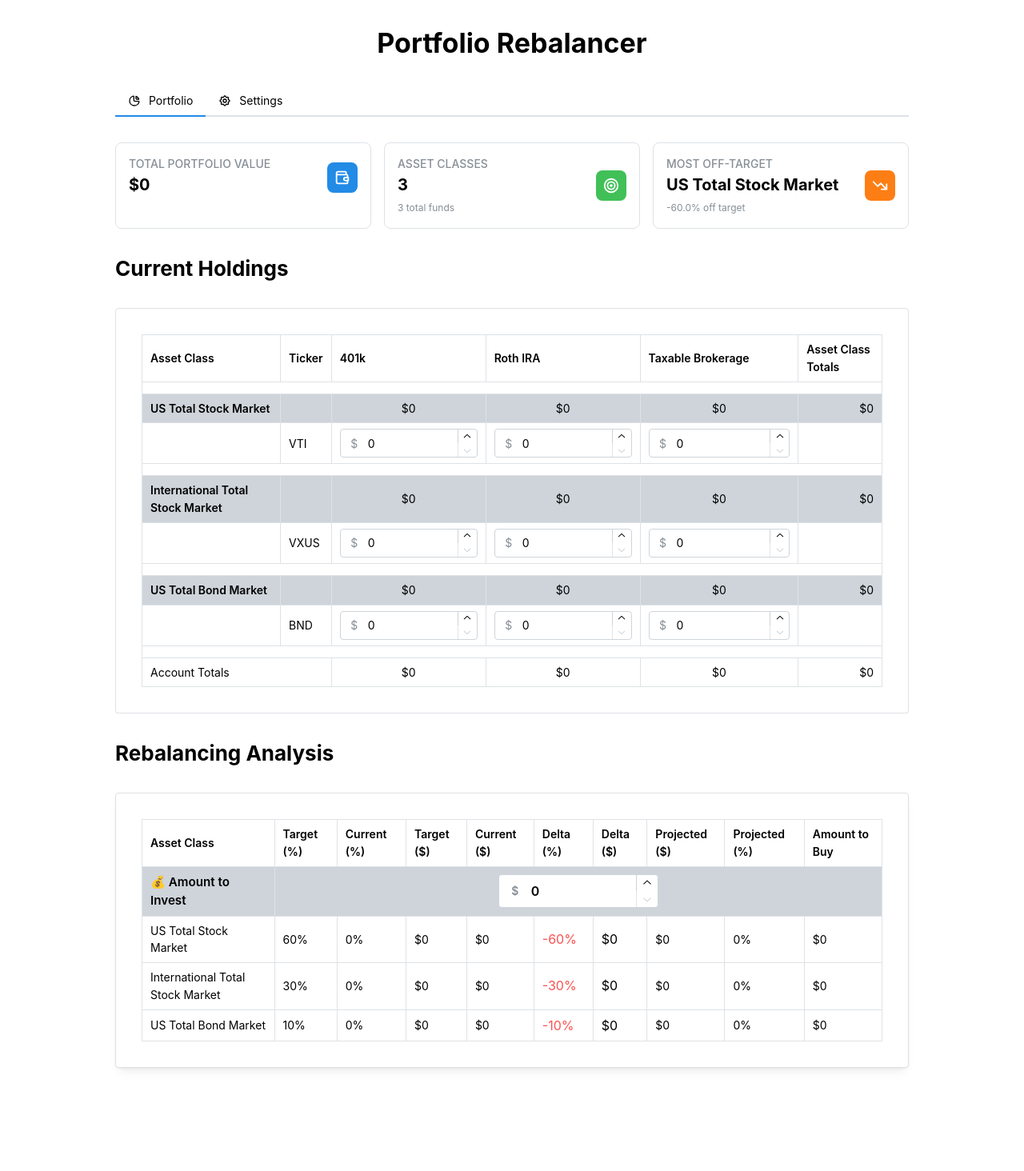
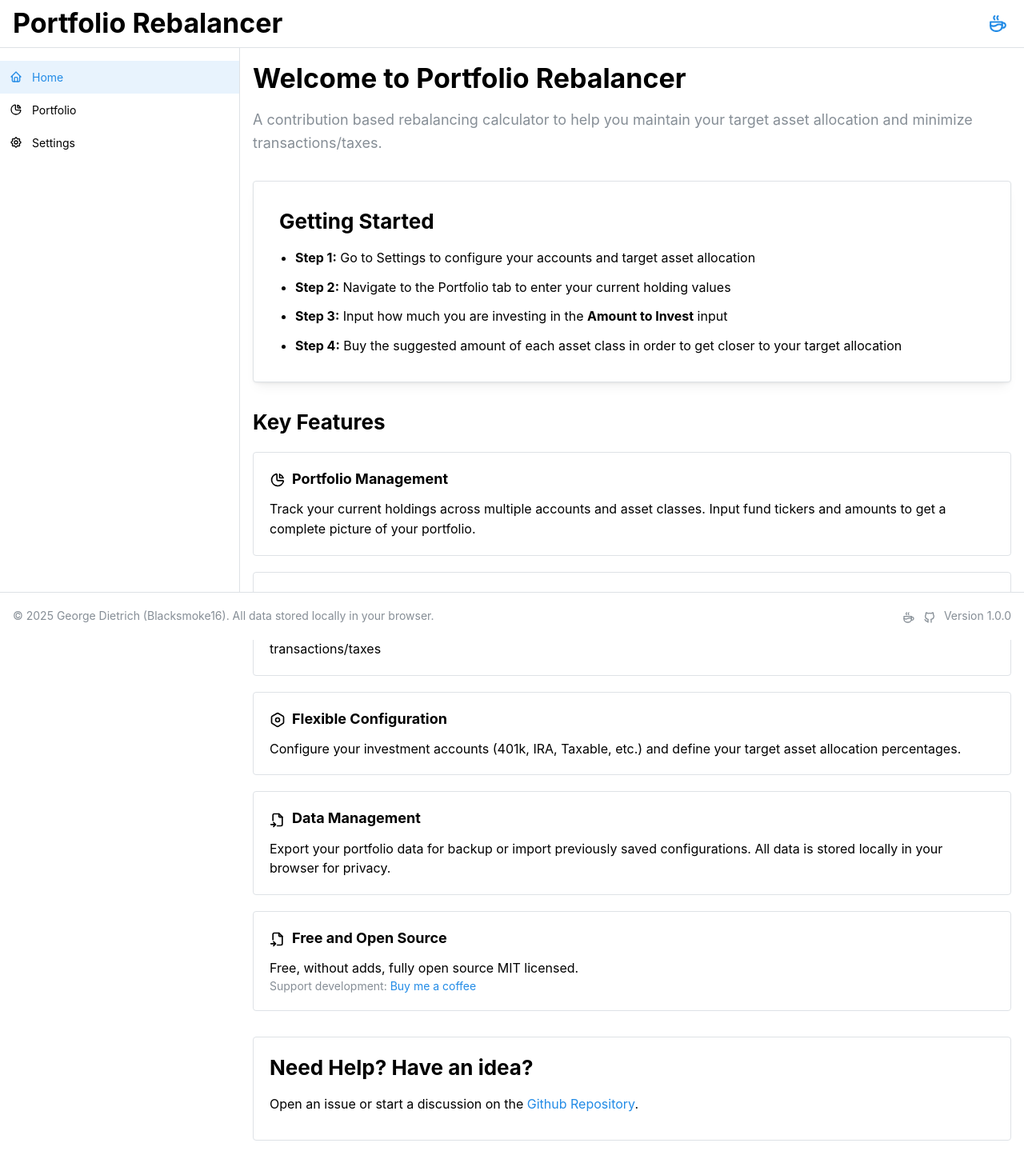
Before and after one commit to Blacksmoke16/rebalancer, a React (Vite) app: page / in a window 1280 px wide. Shown: the top 1464 px of the page at 80% size. Before the commit the page ends 1367 px from the top, so only its background shows below. Built offline with nearby package versions, Linux system fonts and the light colour scheme.

Commit message:
Redo layout

```diff
--- a/src/components/AppContent.tsx
+++ b/src/components/AppContent.tsx
@@ -1,5 +1,23 @@
-import { Box, Container, Stack, Tabs, Title } from "@mantine/core";
-import { IconChartPie, IconSettings } from "@tabler/icons-react";
+import {
+  ActionIcon,
+  Anchor,
+  AppShell,
+  Burger,
+  Group,
+  NavLink,
+  ScrollArea,
+  Stack,
+  Text,
+  Title,
+} from "@mantine/core";
+import { useDisclosure } from "@mantine/hooks";
+import {
+  IconChartPie,
+  IconSettings,
+  IconCoffee,
+  IconHome,
+  IconBrandGithub,
+} from "@tabler/icons-react";
 import { lazy, Suspense } from "react";
 import { PortfolioInputTable } from "./PortfolioInputTable";
 import { RebalancingAnalysisTable } from "./RebalancingAnalysisTable";
@@ -21,70 +39,41 @@ const AssetClassSettings = lazy(() =>
 const DataManagement = lazy(() =>
   import("./DataManagement").then((m) => ({ default: m.DataManagement })),
 );
+const Homepage = lazy(() =>
+  import("./Homepage").then((m) => ({ default: m.Homepage })),
+);
 
 export function AppContent() {
   const { accounts, portfolio, handleDataImport, accountList, portfolioList } =
     usePortfolioContext();
 
-  const [activeTab, handleTabChange] = useTabPersistence('portfolio');
+  const [activeTab, handleTabChange] = useTabPersistence("home");
+  const [opened, { toggle }] = useDisclosure();
 
+  const renderContent = () => {
+    if (activeTab === "home") {
       return (
-    <Container size="80%" px="md">
-      <Box component="main" py="xl">
-        <Title order={1} mb="xl" ta="center">
-          Portfolio Rebalancer
-        </Title>
+        <Suspense fallback={<SettingsLoadingSkeleton />}>
+          <Homepage />
+        </Suspense>
+      );
+    }
 
-        <Tabs value={activeTab} onChange={handleTabChange}>
-          <Tabs.List role="tablist" aria-label="Portfolio management sections">
-            <Tabs.Tab
-              value="portfolio"
-              leftSection={<IconChartPie size={16} aria-hidden="true" />}
-              role="tab"
-            >
-              Portfolio
-            </Tabs.Tab>
-            <Tabs.Tab
-              value="settings"
-              leftSection={<IconSettings size={16} aria-hidden="true" />}
-              role="tab"
-            >
-              Settings
-            </Tabs.Tab>
-          </Tabs.List>
-
-          <Tabs.Panel
-            value="portfolio"
-            role="tabpanel"
-            aria-labelledby="portfolio-tab"
-          >
-            <Stack
-              component="section"
-              mt="xl"
-              aria-label="Portfolio management"
-              gap="xl"
-            >
+    if (activeTab === "portfolio") {
+      return (
+        <Stack gap="xl">
           <PortfolioSummaryCards />
-
           <Title order={2}>Current Holdings</Title>
           <PortfolioInputTable />
-
           <Title order={2}>Rebalancing Analysis</Title>
           <RebalancingAnalysisTable />
         </Stack>
-          </Tabs.Panel>
+      );
+    }
 
-          <Tabs.Panel
-            value="settings"
-            role="tabpanel"
-            aria-labelledby="settings-tab"
-          >
-            <Stack
-              component="section"
-              mt="xl"
-              aria-label="Application settings"
-              gap="xl"
-            >
+    if (activeTab === "settings") {
+      return (
+        <Stack gap="xl">
           <Title order={2}>Configuration</Title>
           <SettingsErrorBoundary>
             <Suspense fallback={<SettingsLoadingSkeleton />}>
@@ -100,9 +89,119 @@ export function AppContent() {
             </Suspense>
           </SettingsErrorBoundary>
         </Stack>
-          </Tabs.Panel>
-        </Tabs>
-      </Box>
-    </Container>
       );
     }
+
+    return null;
+  };
+
+  return (
+    <AppShell
+      header={{ height: 60 }}
+      navbar={{
+        width: 300,
+        breakpoint: "sm",
+        collapsed: { mobile: !opened },
+      }}
+      footer={{ height: 60 }}
+      padding="md"
+    >
+      <AppShell.Header>
+        <Group h="100%" px="md" justify="space-between">
+          <Group>
+            <Burger
+              opened={opened}
+              onClick={toggle}
+              hiddenFrom="sm"
+              size="sm"
+            />
+            <Title order={1}>Portfolio Rebalancer</Title>
+          </Group>
+          <ActionIcon
+            component="a"
+            href="https://ko-fi.com/blacksmoke16/tip"
+            target="_blank"
+            rel="noopener noreferrer"
+            variant="subtle"
+            size="lg"
+            aria-label="Support on Ko-fi"
+          >
+            <IconCoffee size={25} />
+          </ActionIcon>
+        </Group>
+      </AppShell.Header>
+
+      <AppShell.Navbar p="s">
+        <AppShell.Section grow my="md" component={ScrollArea}>
+          <NavLink
+            href="#"
+            label="Home"
+            leftSection={<IconHome size={16} />}
+            active={activeTab === "home"}
+            onClick={(e) => {
+              e.preventDefault();
+              handleTabChange("home");
+            }}
+          />
+          <NavLink
+            href="#"
+            label="Portfolio"
+            leftSection={<IconChartPie size={16} />}
+            active={activeTab === "portfolio"}
+            onClick={(e) => {
+              e.preventDefault();
+              handleTabChange("portfolio");
+            }}
+          />
+          <NavLink
+            href="#"
+            label="Settings"
+            leftSection={<IconSettings size={16} />}
+            active={activeTab === "settings"}
+            onClick={(e) => {
+              e.preventDefault();
+              handleTabChange("settings");
+            }}
+          />
+        </AppShell.Section>
+      </AppShell.Navbar>
+
+      <AppShell.Main>
+        <Stack component="main" gap="xl">
+          {renderContent()}
+        </Stack>
+      </AppShell.Main>
+
+      <AppShell.Footer p="md">
+        <Group justify="space-between" align="center" h="100%">
+          <Text size="sm" c="dimmed">
+            © 2025 George Dietrich (Blacksmoke16). All data stored locally in
+            your browser.
+          </Text>
+
+          <Group gap="xs">
+            <Anchor
+              href="https://ko-fi.com/blacksmoke16/tip"
+              target="_blank"
+              rel="noopener noreferrer"
+              c="dimmed"
+            >
+              <IconCoffee style={{ verticalAlign: "middle" }} size={16} />
+            </Anchor>
+            <Anchor
+              href="https://github.com/blacksmoke16/rebalancer"
+              target="_blank"
+              rel="noopener noreferrer"
+              c="dimmed"
+            >
+              <IconBrandGithub style={{ verticalAlign: "middle" }} size={16} />
+            </Anchor>
+            <Text size="sm" c="dimmed">
+              Version 1.0.0
+            </Text>
+          </Group>
+        </Group>
+      </AppShell.Footer>
+    </AppShell>
+  );
+}
--- /dev/null
+++ b/src/components/Homepage.tsx
@@ -0,0 +1,168 @@
+import { Anchor, Card, List, Stack, Text, Title } from "@mantine/core";
+import {
+  IconChartPie,
+  IconSettings2,
+  IconFileImport,
+  IconCalculator,
+  IconTargetArrow,
+} from "@tabler/icons-react";
+import { memo } from "react";
+
+export const Homepage = memo(function Homepage() {
+  return (
+    <Stack gap="xl">
+      <Stack gap="md">
+        <Title order={1}>Welcome to Portfolio Rebalancer</Title>
+        <Text size="lg" c="dimmed">
+          A contribution based rebalancing calculator to help you maintain your
+          target asset allocation and minimize transactions/taxes.
+        </Text>
+      </Stack>
+
+      <Card withBorder shadow="sm" p="xl">
+        <Title order={2} mb="md">
+          Getting Started
+        </Title>
+        <List spacing="sm">
+          <List.Item>
+            <Text>
+              <strong>Step 1:</strong> Go to Settings to configure your accounts
+              and target asset allocation
+            </Text>
+          </List.Item>
+          <List.Item>
+            <Text>
+              <strong>Step 2:</strong> Navigate to the Portfolio tab to enter
+              your current holding values
+            </Text>
+          </List.Item>
+          <List.Item>
+            <Text>
+              <strong>Step 3:</strong> Input how much you are investing in the{" "}
+              <strong>Amount to Invest</strong> input
+            </Text>
+          </List.Item>
+          <List.Item>
+            <Text>
+              <strong>Step 4:</strong> Buy the suggested amount of each asset
+              class in order to get closer to your target allocation
+            </Text>
+          </List.Item>
+        </List>
+      </Card>
+
+      <Stack gap="lg">
+        <Title order={2}>Key Features</Title>
+
+        <Card withBorder p="lg">
+          <Stack gap="sm">
+            <Title order={3} size="h4">
+              <IconChartPie
+                size={20}
+                style={{ verticalAlign: "middle", marginRight: "8px" }}
+              />
+              Portfolio Management
+            </Title>
+            <Text>
+              Track your current holdings across multiple accounts and asset
+              classes. Input fund tickers and amounts to get a complete picture
+              of your portfolio.
+            </Text>
+          </Stack>
+        </Card>
+
+        <Card withBorder p="lg">
+          <Stack gap="sm">
+            <Title order={3} size="h4">
+              <IconCalculator
+                size={20}
+                style={{ verticalAlign: "middle", marginRight: "8px" }}
+              />
+              New Money Rebalancing Analysis
+            </Title>
+            <Text>
+              Uses the new contribution rebalancing technique to move
+              towards/maintain your target allocation while minimizing
+              transactions/taxes
+            </Text>
+          </Stack>
+        </Card>
+
+        <Card withBorder p="lg">
+          <Stack gap="sm">
+            <Title order={3} size="h4">
+              <IconSettings2
+                size={20}
+                style={{ verticalAlign: "middle", marginRight: "8px" }}
+              />
+              Flexible Configuration
+            </Title>
+            <Text>
+              Configure your investment accounts (401k, IRA, Taxable, etc.) and
+              define your target asset allocation percentages.
+            </Text>
+          </Stack>
+        </Card>
+
+        <Card withBorder p="lg">
+          <Stack gap="sm">
+            <Title order={3} size="h4">
+              <IconFileImport
+                size={20}
+                style={{ verticalAlign: "middle", marginRight: "8px" }}
+              />
+              Data Management
+            </Title>
+            <Text>
+              Export your portfolio data for backup or import previously saved
+              configurations. All data is stored locally in your browser for
+              privacy.
+            </Text>
+          </Stack>
+        </Card>
+
+        <Card withBorder p="lg">
+          <Stack gap="sm">
+            <Title order={3} size="h4">
+              <IconFileImport
+                size={20}
+                style={{ verticalAlign: "middle", marginRight: "8px" }}
+              />
+              Free and Open Source
+            </Title>
+            <Text>
+              Free, without adds, fully open source MIT licensed.
+              <Text size="sm" c="dimmed">
+                Support development:{" "}
+                <Anchor
+                  rel="noopener noreferrer"
+                  href="https://ko-fi.com/blacksmoke16/tip"
+                  target="_blank"
+                >
+                  Buy me a coffee
+                </Anchor>
+              </Text>
+            </Text>
+          </Stack>
+        </Card>
+      </Stack>
+
+      <Card withBorder p="lg">
+        <Title order={2} mb="md">
+          Need Help? Have an idea?
+        </Title>
+        <Text mb="sm">
+          Open an issue or start a discussion on the{" "}
+          <Anchor
+            rel="noopener noreferrer"
+            href="https://github.com/blacksmoke16/rebalancer"
+            target="_blank"
+          >
+            Github Repository
+          </Anchor>
+          .
+        </Text>
+      </Card>
+    </Stack>
+  );
+});
--- a/src/hooks/useTabPersistence.ts
+++ b/src/hooks/useTabPersistence.ts
@@ -2,7 +2,7 @@ import { useState, useEffect } from 'react';
 
 const TAB_STORAGE_KEY = 'rebalancer-active-tab';
 
-export function useTabPersistence(defaultTab = 'portfolio') {
+export function useTabPersistence(defaultTab = 'home') {
     const [activeTab, setActiveTab] = useState<string>(() => {
         try {
             return localStorage.getItem(TAB_STORAGE_KEY) ?? defaultTab;
```
Lines whose indentation alone changed are shown as unchanged.
